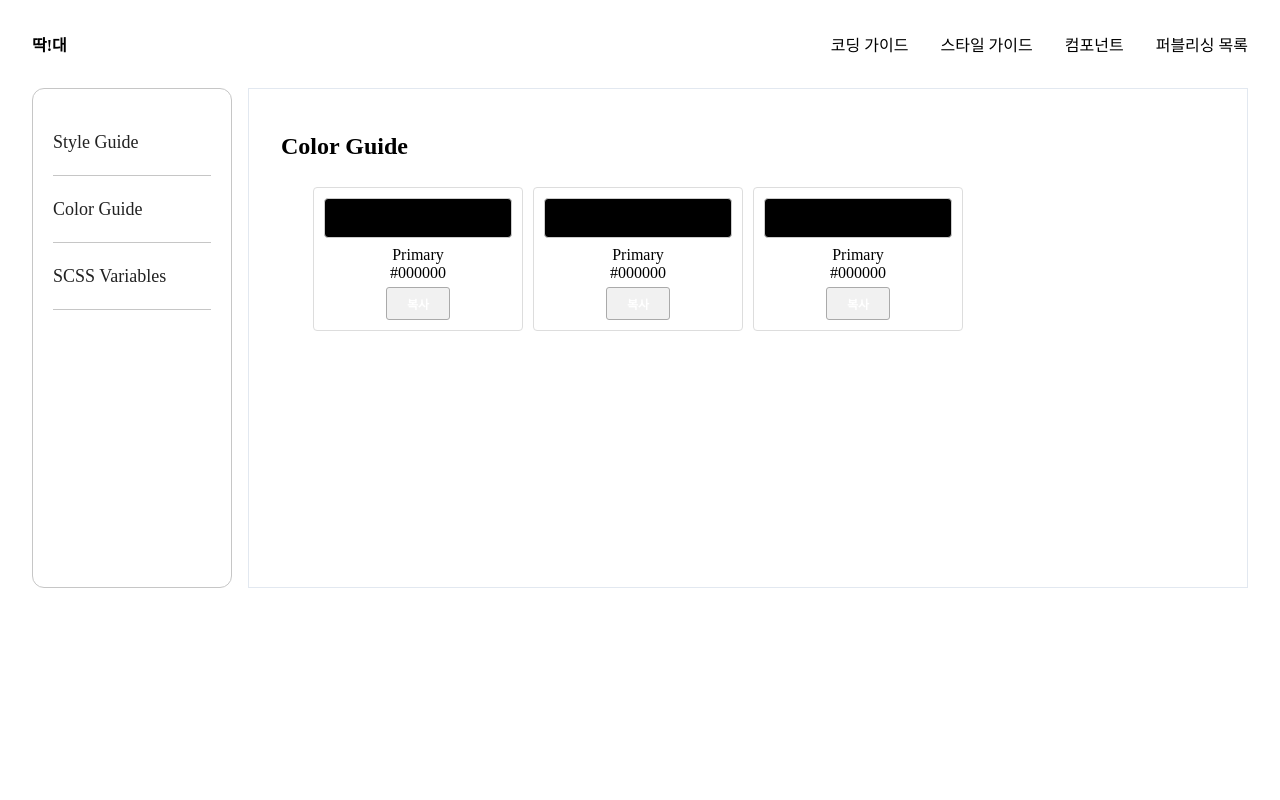
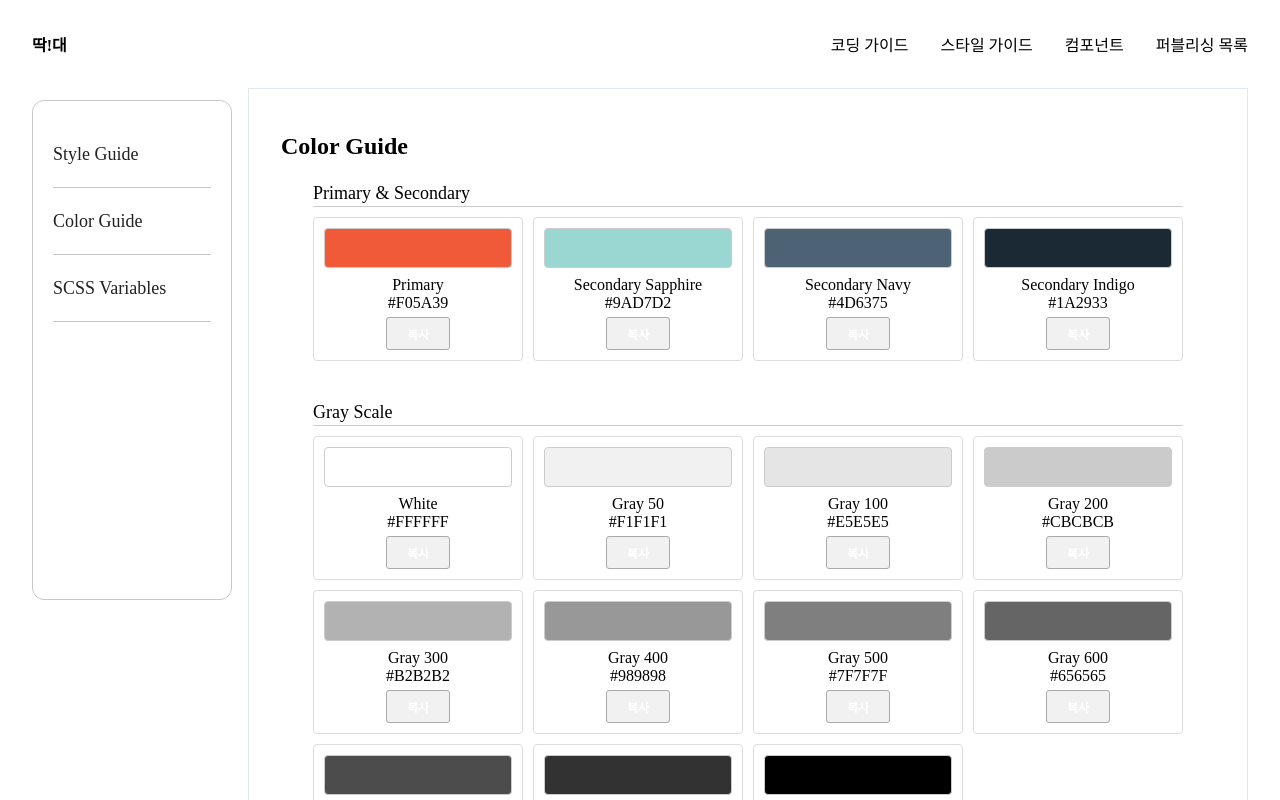
Before and after one commit to DoitorPay/Guide, a React (Vite) app in the folder frontend/: page /cssGuide in a window 1280 px wide. Both pictures are taken after a click on the item "Color Guide". Shown: the top 800 px of the page. Built offline with nearby package versions, Linux system fonts and the light colour scheme; a web font is replaced by a local one.

Commit message:
modi: 변수 정리

```diff
--- a/frontend/src/guide/colorGuide.jsx
+++ b/frontend/src/guide/colorGuide.jsx
@@ -1,12 +1,46 @@
 import React from "react";
 
-// 사용 방법
-// color 추가 -> colors 배열에 name, code를 양식과 같이 추가합니다.
-
-const colors = [
-    { name: "Primary", code: "#000000" },
-    { name: "Primary", code: "#000000" },
-    { name: "Primary", code: "#000000" },
+const sections = [
+  {
+    title: "Primary & Secondary",
+    colors: [
+      { name: "Primary", code: "#F05A39" },
+      { name: "Secondary Sapphire", code: "#9AD7D2" },
+      { name: "Secondary Navy", code: "#4D6375" },
+      { name: "Secondary Indigo", code: "#1A2933" },
+    ],
+  },
+  {
+    title: "Gray Scale",
+    colors: [
+      { name: "White", code: "#FFFFFF" },
+      { name: "Gray 50", code: "#F1F1F1" },
+      { name: "Gray 100", code: "#E5E5E5" },
+      { name: "Gray 200", code: "#CBCBCB" },
+      { name: "Gray 300", code: "#B2B2B2" },
+      { name: "Gray 400", code: "#989898" },
+      { name: "Gray 500", code: "#7F7F7F" },
+      { name: "Gray 600", code: "#656565" },
+      { name: "Gray 700", code: "#4C4C4C" },
+      { name: "Gray 800", code: "#323232" },
+      { name: "Black", code: "#000000" },
+    ],
+  },
+  {
+    title: "Red Variants",
+    colors: [
+      { name: "Red 50", code: "#FEEFEB" },
+      { name: "Red 100", code: "#FACCC2" },
+      { name: "Red 200", code: "#F8B3A4" },
+      { name: "Red 300", code: "#F5907A" },
+      { name: "Red 400", code: "#F37B61" },
+      { name: "Red 500", code: "#F05A39" },
+      { name: "Red 600", code: "#DA5234" },
+      { name: "Red 700", code: "#AA4028" },
+      { name: "Red 800", code: "#84321F" },
+      { name: "Red 900", code: "#652618" },
+    ],
+  },
 ];
 
 const ColorItem = ({ name, code }) => {
@@ -55,9 +89,13 @@ const ColorItem = ({ name, code }) => {
 
 export default function ColorGuide() {
   return (
-    <>
     <div className="inner-wrap">
       <div className="pub-guide">
+        {sections.map((section, idx) => (
+          <div key={idx} style={{ marginBottom: "30px" }}>
+            <h3 style={{ marginBottom: "10px", borderBottom: "1px solid #ccc", paddingBottom: "4px" }}>
+              {section.title}
+            </h3>
             <ul
               style={{
                 display: "grid",
@@ -65,15 +103,16 @@ export default function ColorGuide() {
                 gap: "10px",
                 listStyle: "none",
                 padding: 0,
-            margin: "15px 0",
+                margin: 0,
               }}
             >
-          {colors.map((color, i) => (
+              {section.colors.map((color, i) => (
                 <ColorItem key={i} name={color.name} code={color.code} />
               ))}
             </ul>
           </div>
+        ))}
       </div>
-  </>
+    </div>
   );
 }
--- a/frontend/src/guide/variablesGuide.jsx
+++ b/frontend/src/guide/variablesGuide.jsx
@@ -1,12 +1,25 @@
 import React from "react";
 
-// 사용 방법
-// Variables 추가 -> 214줄 tbody 밑 배열에 변수명, 값을 추가합니다.
+export default function VariablesGuide() {
+  const variables = [
+    ["--typo-size-heading-1", "34"],
+    ["--typo-size-heading-2", "28"],
+    ["--typo-size-heading-3", "25"],
+    ["--typo-size-heading-4", "18"],
+    ["--typo-size-heading-6", "20"],
+    ["--typo-size-body-1", "16"],
+    ["--typo-size-body-3", "14"],
+    ["--typo-size-body-5", "12"],
+    ["--typo-size-btn-1", "16"],
+    ["--typo-size-btn-2", "14"],
+    ["--typo-line-height", "140"],
+    ["--typo-weight-bold", "700"],
+    ["--typo-weight-semibold", "600"],
+    ["--typo-weight-medium", "500"],
+  ];
 
-export default function VariablesGuide() {
   return (
-    <>
-     <div className="inner-wrap">
+    <div className="inner-wrap">
       <div className="pub-guide">
         <table
           style={{
@@ -26,13 +39,7 @@ export default function VariablesGuide() {
             </tr>
           </thead>
           <tbody>
-            {[
-              ["$primary-color", "#000000"],
-              ["$primary-color", "#000000"],
-              ["$primary-color", "#000000"],
-              ["$primary-color", "#000000"],
-              ["$primary-color", "#000000"],
-            ].map(([name, value], i) => (
+            {variables.map(([name, value], i) => (
               <tr key={i}>
                 <td style={{ border: "1px solid #ccc", padding: "8px" }}>
                   {name}
@@ -46,6 +53,5 @@ export default function VariablesGuide() {
         </table>
       </div>
     </div>
-    </>
   );
 }
```
Lines whose indentation alone changed are shown as unchanged.
